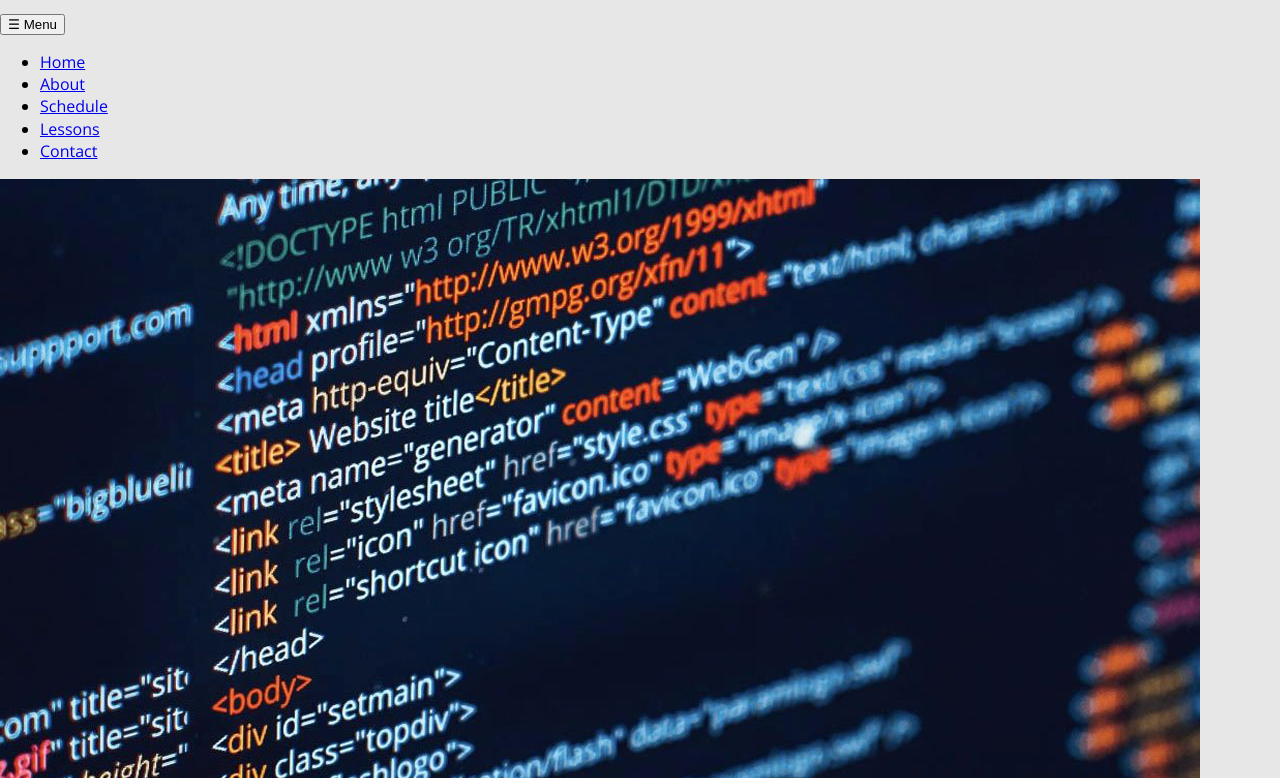
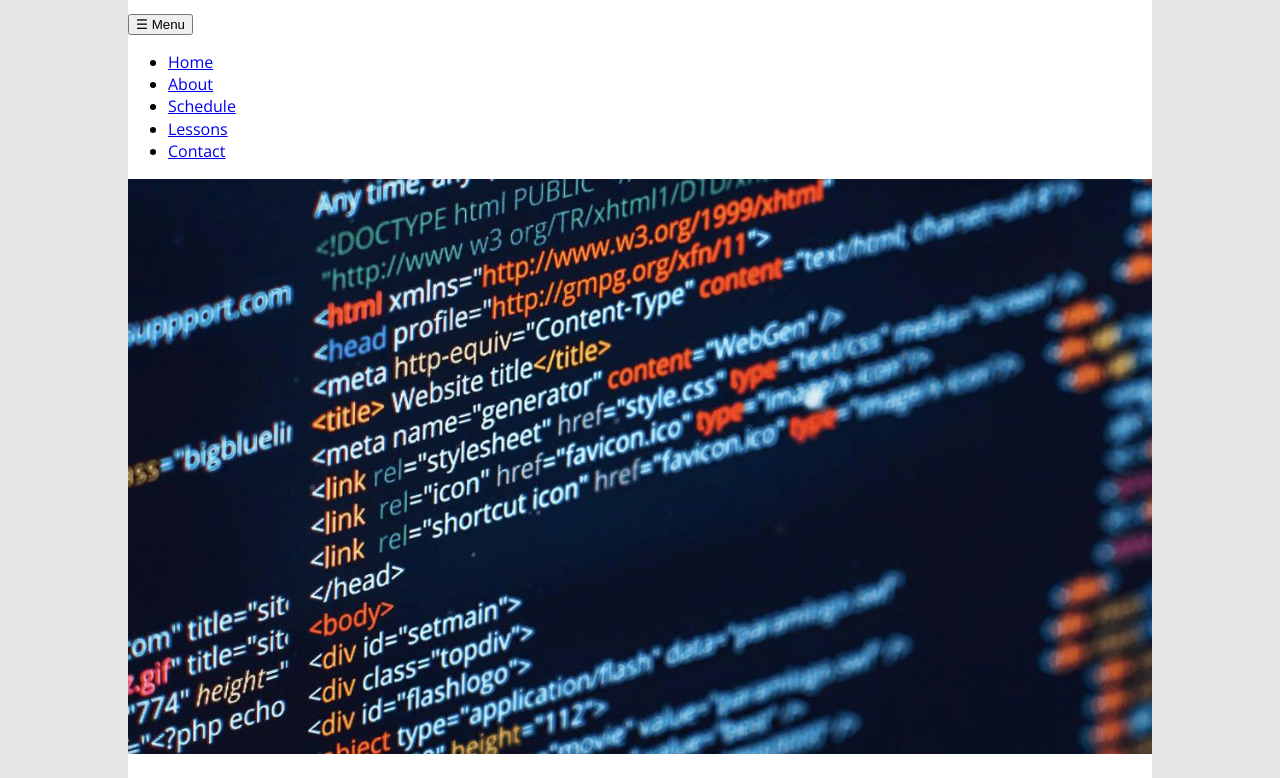
Before and after one commit to michaelwhyte/comp-1950-web-site, a plain HTML site: page index.html in a window 1280 px wide. Shown: the part 76-854 px from the top of the page. Drawn offline with nearby package versions, Linux system fonts and the light colour scheme; files that its build step writes are made by us from their sources.

Commit message:
create wrapper module

```diff
--- /dev/null
+++ b/scss/_wrapper.scss
@@ -0,0 +1,5 @@
+.wrapper {
+    max-width: $site-width;
+    background-color: $site-white;
+    @include center;
+}
--- a/scss/styles.scss
+++ b/scss/styles.scss
@@ -15,6 +15,7 @@
 
 // Site Sections
 @import 'body';
+@import 'wrapper';
 //@import 'wrapper';
 //@import 'header';
 //@import 'hamburger';
```
